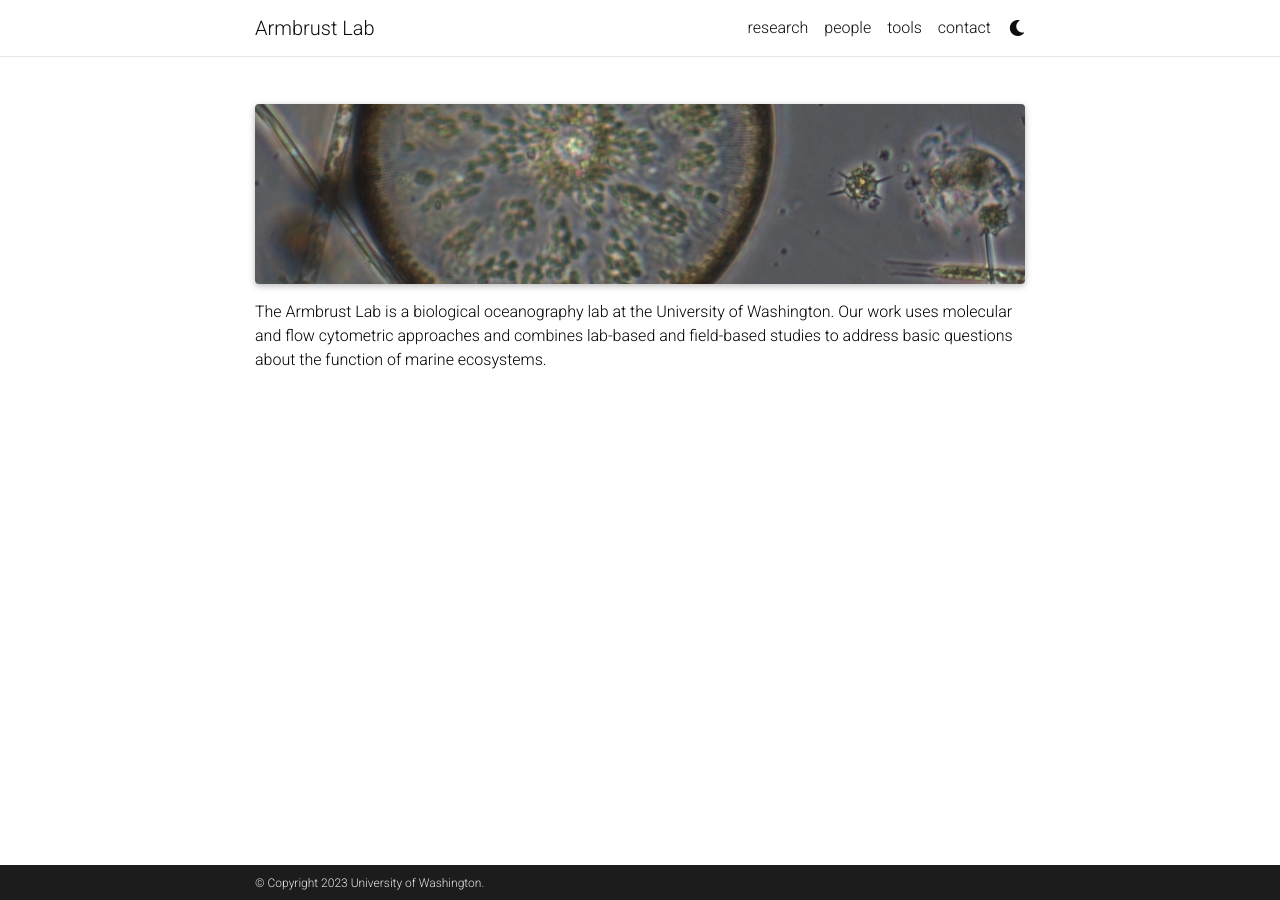
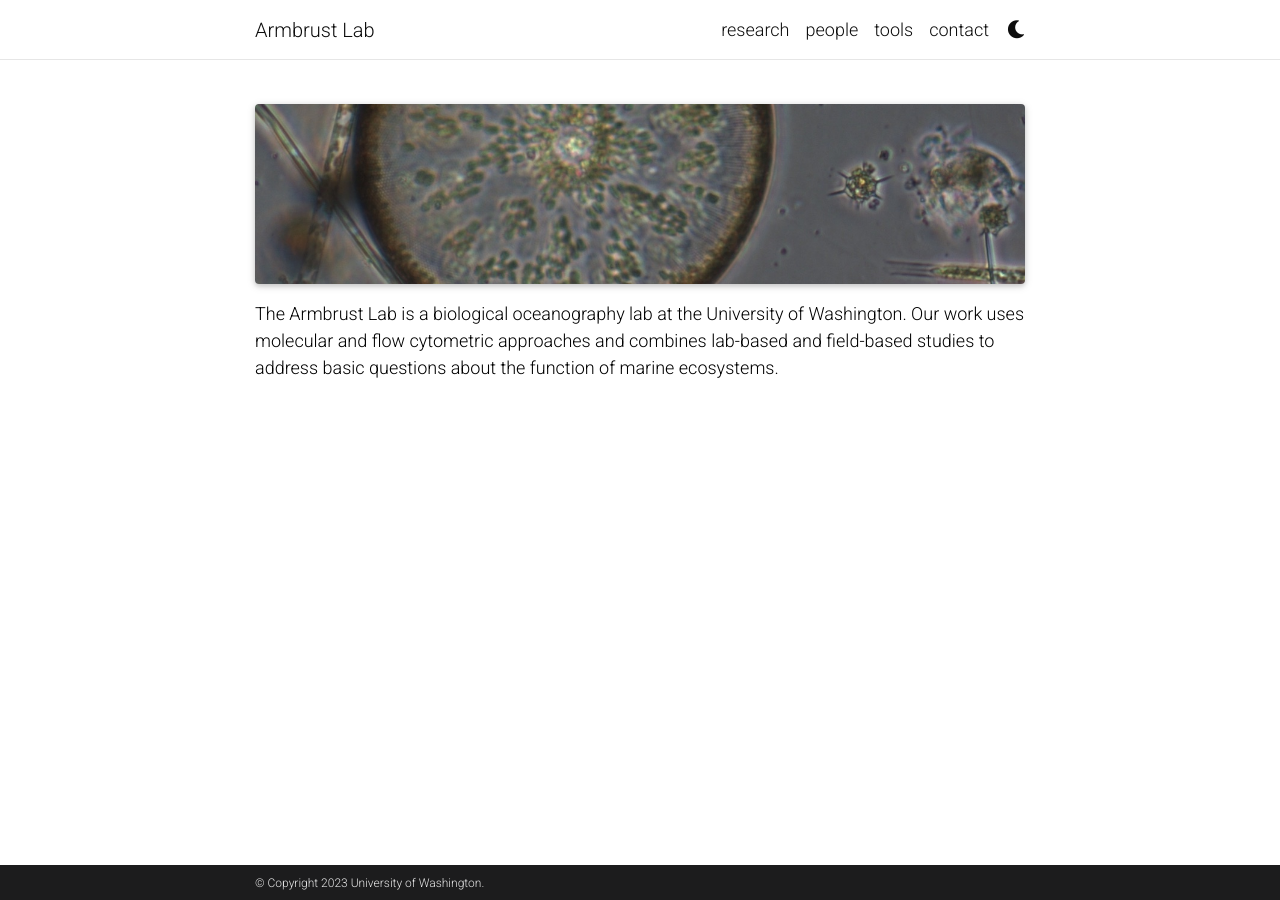
Before and after one commit to armbrustlab/armbrustlab.github.io, a Jekyll site: the page built from index.md, in a window 1280 px wide. Built offline with Jekyll 4.4.1, drawn with Linux system fonts in a browser that asks for light colours; full-size pictures stand in for the smaller copies a plugin makes; comment, search, counter and statistics services are not loaded; a style sheet for code colours, icons or effects is not loaded.

Commit message:
Increase font size

```diff
--- a/_sass/_custom.scss
+++ b/_sass/_custom.scss
@@ -2,6 +2,10 @@
 /*******************************************************************************
 * Styles theme customization
 ******************************************************************************/
+
+body, .navbar {
+  font-size: 18px;
+}
 
 .publications {
   h3.year {
```
